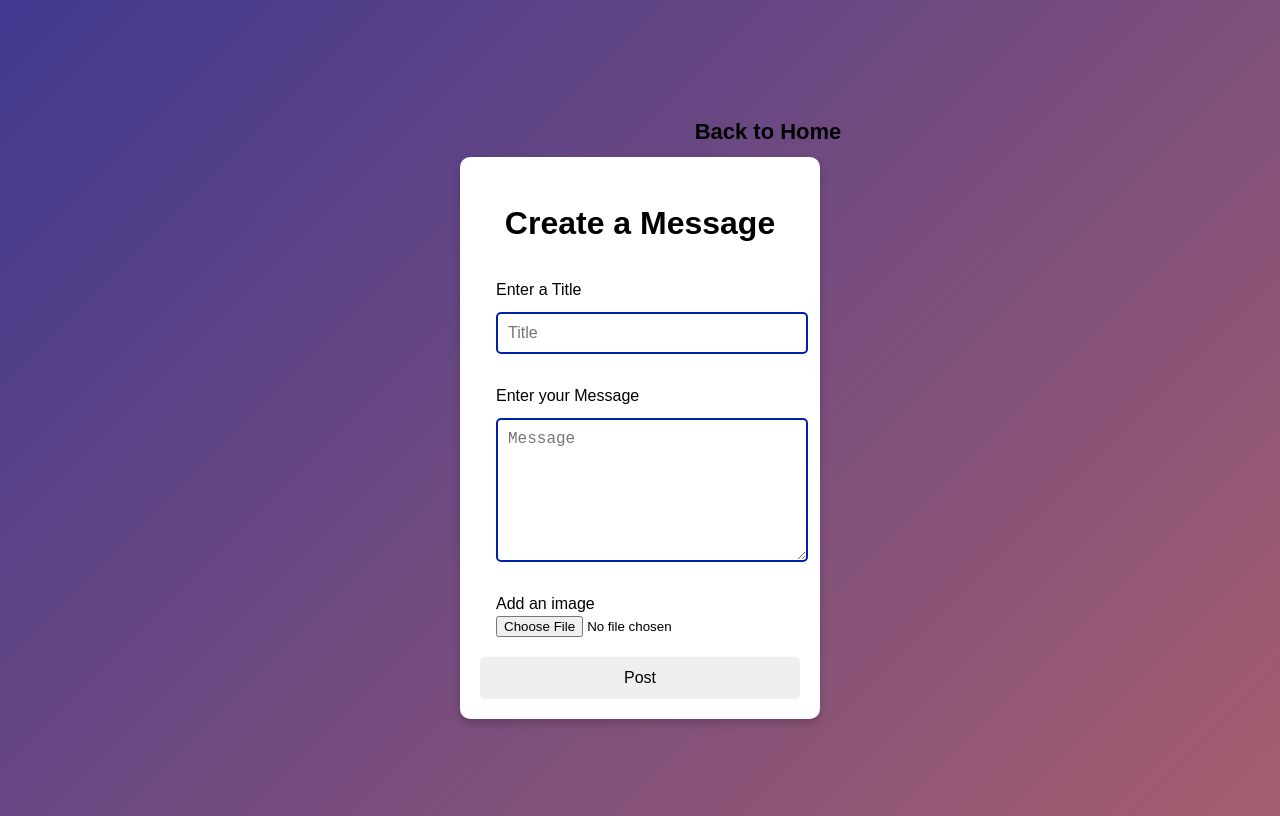
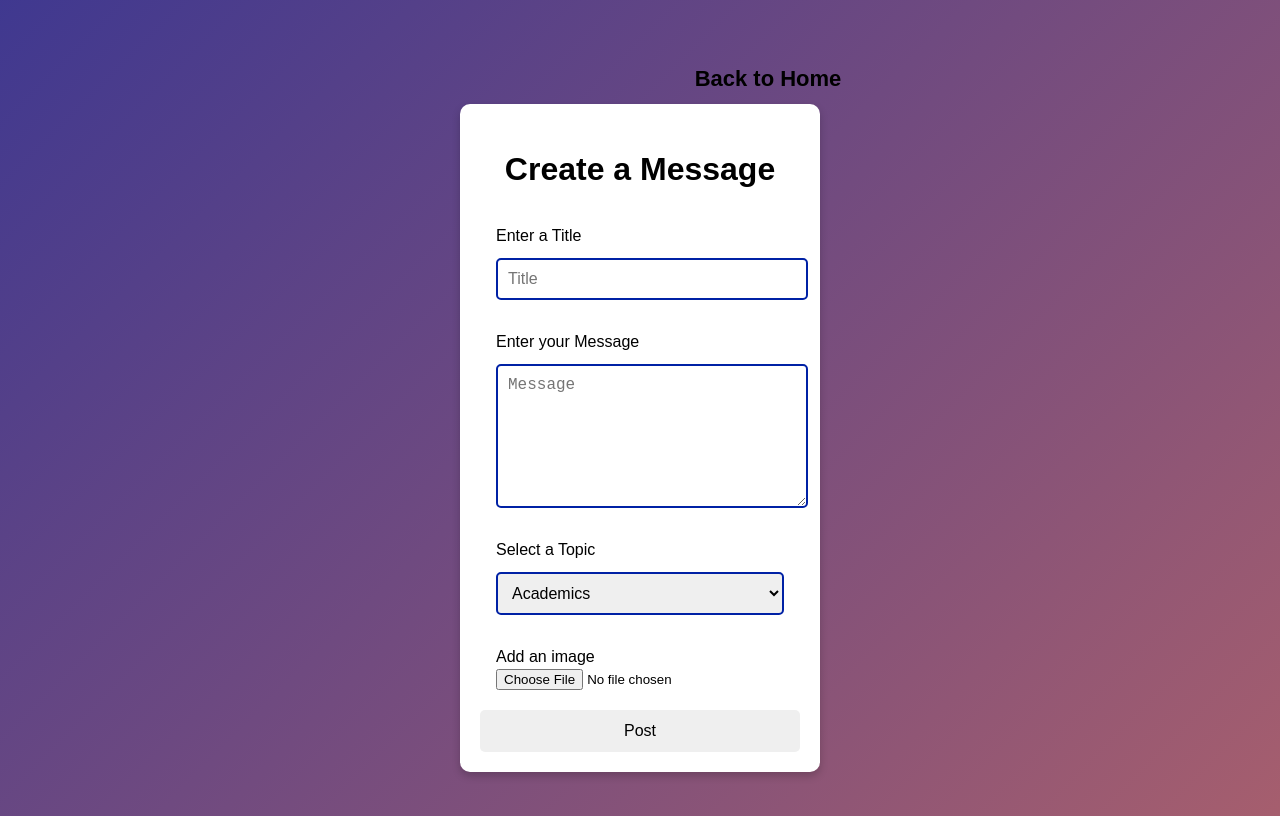
Before and after one commit to samgator/gator-greetings, a React (Vite) app in the folder react-apps/: page /home/message-create in a window 1280 px wide. Built offline with nearby package versions, Linux system fonts and the light colour scheme.

Commit message:
Create message add topic functionality

```diff
--- a/react-apps/src/MessageCreate.jsx
+++ b/react-apps/src/MessageCreate.jsx
@@ -7,6 +7,7 @@ function MessageCreate() {
     const [title, setTitle] = useState('');
     const [content, setContent] = useState('');
     const [image, setImage] = useState('');
+    const [topic, setTopic] = useState('Academics');
 
     function exitMessage(){
         navigate(-1);
@@ -24,6 +25,7 @@ function MessageCreate() {
         formData.append("author", userId);
         formData.append("title", title);
         formData.append("content", content);
+        formData.append("topic", topic);
 
         if (image) {
             formData.append("image", image);
@@ -51,6 +53,17 @@ function MessageCreate() {
         }
     }
 
+    const topics = [
+        'Academics',
+        'Clubs',
+        'Extracurriculars',
+        'Housing',
+        'Meal Plan',
+        'Social Events',
+        'Sports',
+        'Other'
+    ];
+
     return (
         <div className="container">
             <div className='exit-message-create-btn-container'>
@@ -67,6 +80,18 @@ function MessageCreate() {
                     <textarea className='input-field' placeholder="Message" value={content} onChange={(e) => setContent(e.target.value)} />
                 </div>
                 <div className='title-and-input'>
+                    <p>Select a Topic</p>
+                    <select
+                        className='input-field'
+                        value={topic}
+                        onChange={(e) => setTopic(e.target.value)}
+                    >
+                        {topics.map(t => (
+                            <option key={t} value={t}>{t}</option>
+                        ))}
+                    </select>
+                </div>
+                <div className='title-and-input'>
                     <p>Add an image</p>
                     <input
                     type="file"
```
Also changed, not shown: 2 other files (tests, documents, lock files or other folders).
